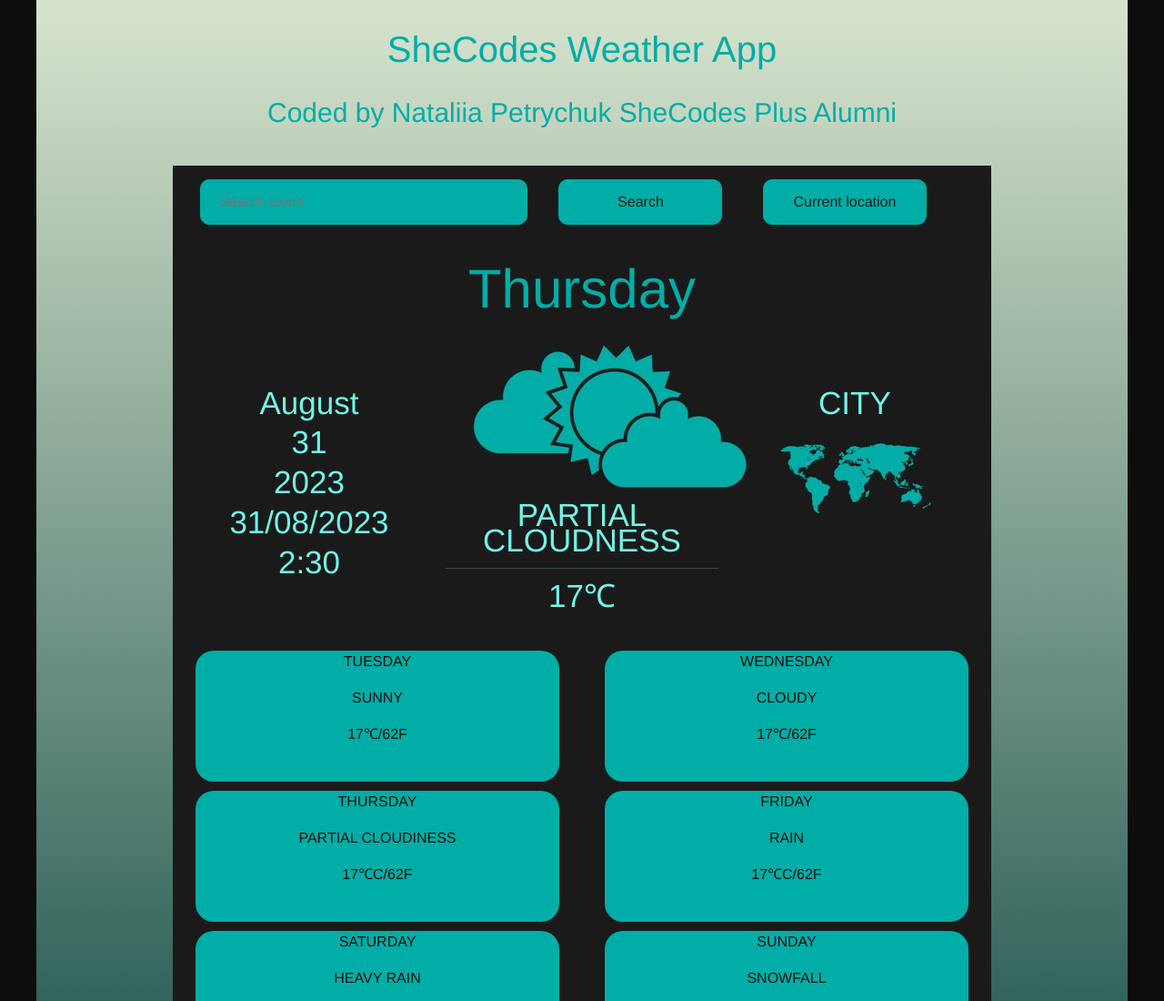
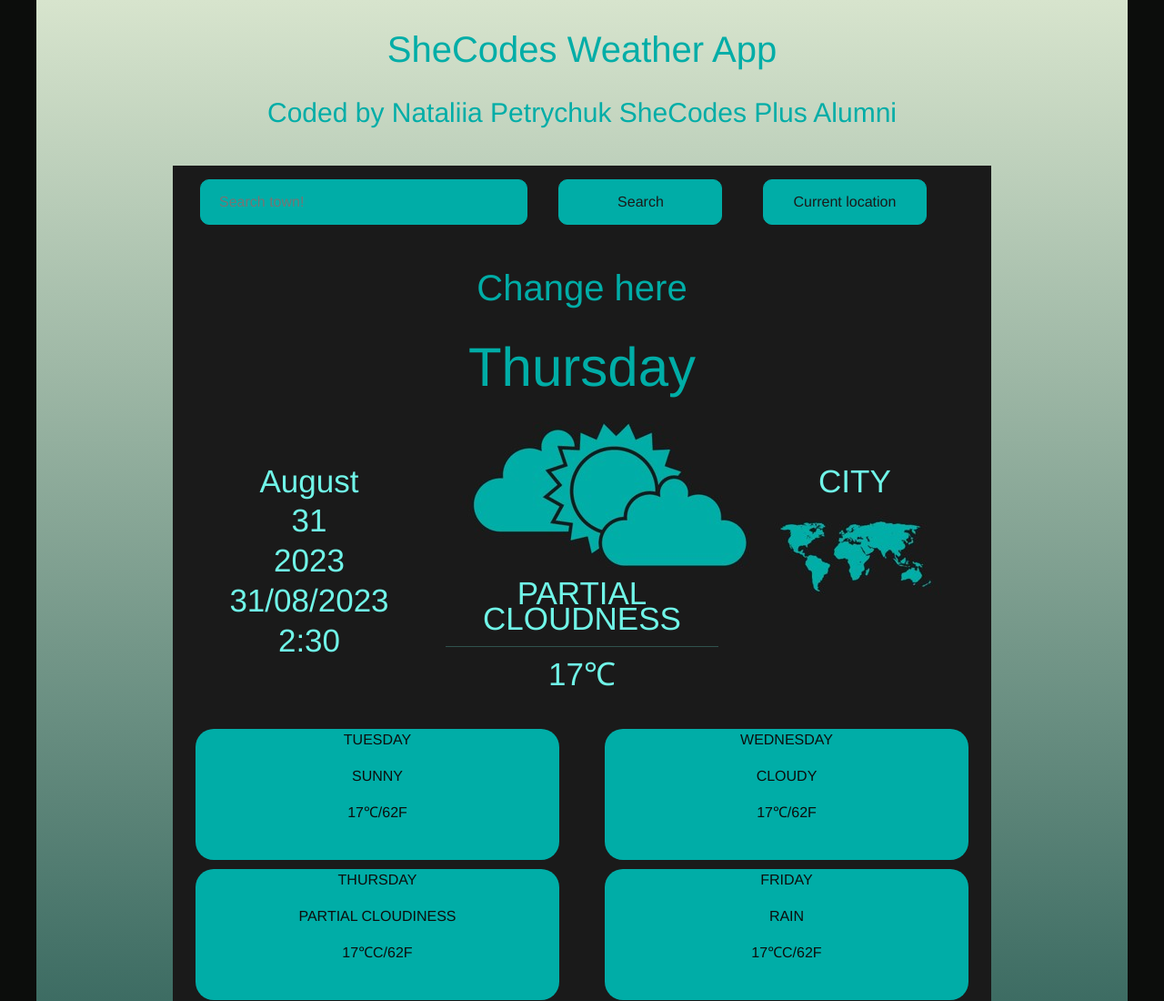
Before and after one commit to Petrychuk/weather-app, a website built with Parcel: page index.html in a window 1280 px wide. Shown: the top 1100 px of the page at 91% size. Built offline with nearby package versions, Linux system fonts and the light colour scheme.

Commit message:
Update index.html

```diff
--- a/index.html
+++ b/index.html
@@ -24,6 +24,7 @@
                     <button id="currentLocationButton">Current location</button>
                 </form>
             </div>
+            <h1>Change here</h1>
             <section class="main">
                 <div class="item">
                     <h4 id="currentMonth">MONTH</h4>
```
